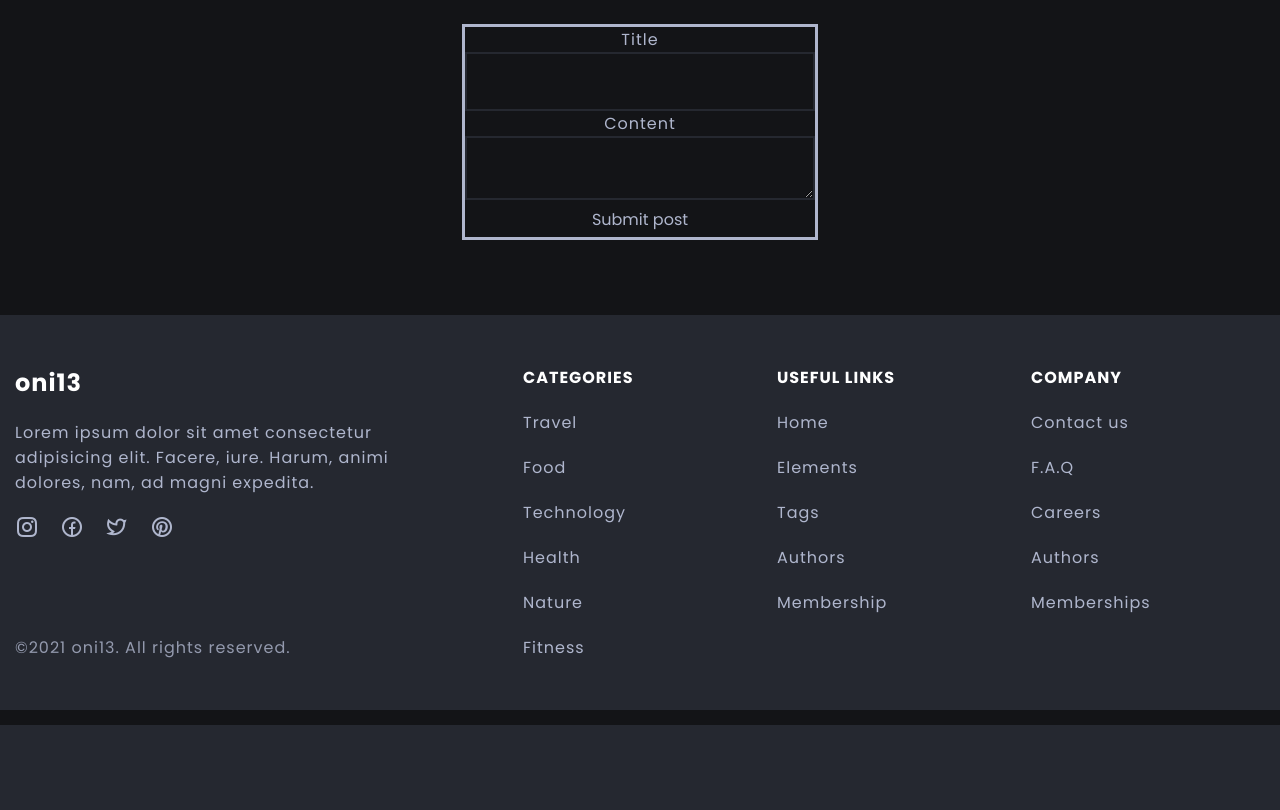
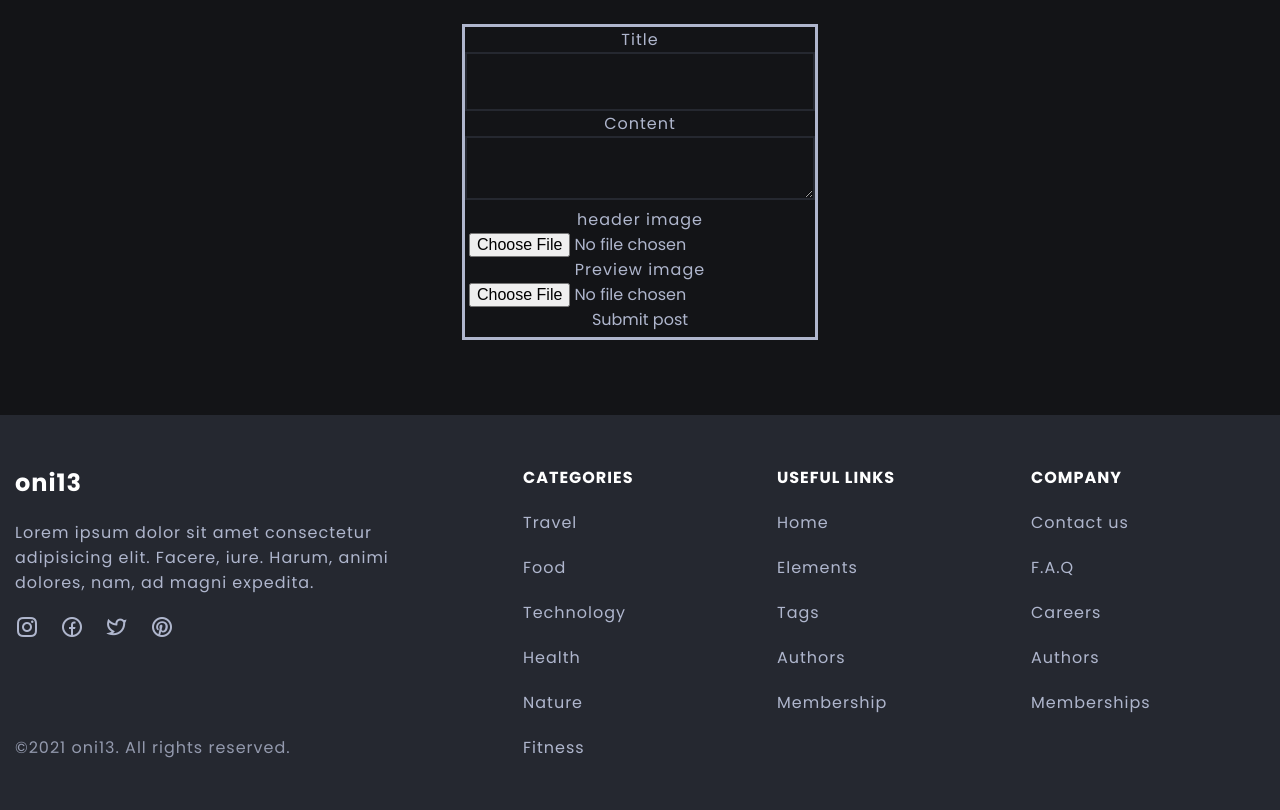
Before and after one commit to itc1205/VeryCoolBlog, a Flask app: template templates/createNewPost.html in a window 1280 px wide. Shown: the part 75-885 px from the top of the page. Before the commit the page ends 800 px from the top, so only its background shows below. Run offline with Flask 2, Linux system fonts and the light colour scheme; the template is opened without the code that fills it: values that come from a table or form of the project are taken from there, others are empty.

Commit message:
post commit

```diff
--- a/data/news.py
+++ b/data/news.py
@@ -18,9 +18,9 @@ class News(SqlAlchemyBase):
     created_date = sqlalchemy.Column(sqlalchemy.DateTime,
                                      default=dt.now)
 
-    post_image = sqlalchemy.Column(sqlalchemy.String)
+    header_img = sqlalchemy.Column(sqlalchemy.String)
 
-    preview_image = sqlalchemy.Column(sqlalchemy.String)
+    preview_img = sqlalchemy.Column(sqlalchemy.String)
 
     user_id = sqlalchemy.Column(sqlalchemy.Integer,
                                 sqlalchemy.ForeignKey("users.id"))
--- a/main.py
+++ b/main.py
@@ -1,4 +1,6 @@
-from flask import Flask, render_template, redirect
+from os import mkdir, listdir
+
+from flask import Flask, render_template, redirect, request
 from flask_login import LoginManager, login_user, logout_user, login_required, current_user
 from flask_wtf import FlaskForm
 
@@ -17,16 +19,12 @@ app = Flask(__name__)
 app.config['SECRET_KEY'] = 'nice'
 login_manager = LoginManager()
 login_manager.init_app(app)
-
+USER_IMAGE_PATH = 'static/assets/user_images'
 
 def main():
     db_session.global_init("db/mainDB.sqlite")
     app.run()
 
-def returnLinkToImage():
-
-    link = str()
-    return link
 
 ##############################################
 #Error handling
@@ -178,21 +176,40 @@ class CreatePostForm(FlaskForm):
 def createPost():
 
     form = CreatePostForm()
+    params = {
+        "form" : form,
+    }
 
     if form.validate_on_submit():
 
+        header_img = request.files['header_image']
+        header_img_path = f'{USER_IMAGE_PATH}/header_image_{len(listdir(f"{USER_IMAGE_PATH}/header_images")) + 1}.png'
+        with open(header_img_path, "wb") as file:
+            file.write(header_img.read())
+
+        preview_img = request.files['preview_image']
+        preview_img_path = f'{USER_IMAGE_PATH}/preview_image_{len(listdir(f"{USER_IMAGE_PATH}/preview_images")) + 1}.png'
+        with open(preview_img_path, "wb") as file:
+            file.write(preview_img.read())
+
+
         db_session.global_init("db/mainDB.sqlite")
         db_sess = db_session.create_session()
+
         news = News()
+        news.header_img = header_img_path
+        news.preview_img = preview_img_path
         news.title = form.title.data
         news.content = form.content.data
+
         current_user.news.append(news)
+
         db_sess.merge(current_user)
         db_sess.commit()
 
         return redirect('/')
 
-    params = {"form" : form}
+
 
     return render_template('createNewPost.html', **params)
 
--- a/templates/createNewPost.html
+++ b/templates/createNewPost.html
@@ -2,7 +2,7 @@
 <section class="post-form section-header-offset">
     <div class="post-form-container container">
         <div class="post-form-data">
-            <form class="form-box" method="post">
+            <form class="form-box" method="post" enctype="multipart/form-data">
                 {{ form.hidden_tag() }}
                 <p>
                     {{ form.title.label }}<br>
@@ -22,12 +22,19 @@
                         </p>
                     {% endfor %}
                 </p>
-                <p>{{ form.submit(type="submit", class="btn btn-primary") }}</p>
-
+                <p>
+                    <label for="photo">header image</label><br>
+                    <input type="file" class="form-control-file" id="photo" name="header_image"><br>
+                </p>
+                <p>
+                    <label for="photo2">Preview image</label><br>
+                    <input type="file" class="form-control-file" id="photo2" name="preview_image"><br>
+                </p>
                 {% if error %}
                     <div class="error-message">{{message}}</div>
 
                 {% endif %}
+                <p>{{ form.submit(type="submit", class="btn btn-primary") }}</p>
             </form>
         </div>
     </div>
```
Also changed, not shown: static/assets/images/featured/featured-1.jpg (deleted), static/assets/images/featured/world-is-aboutta-rebirth.jpg (deleted).
